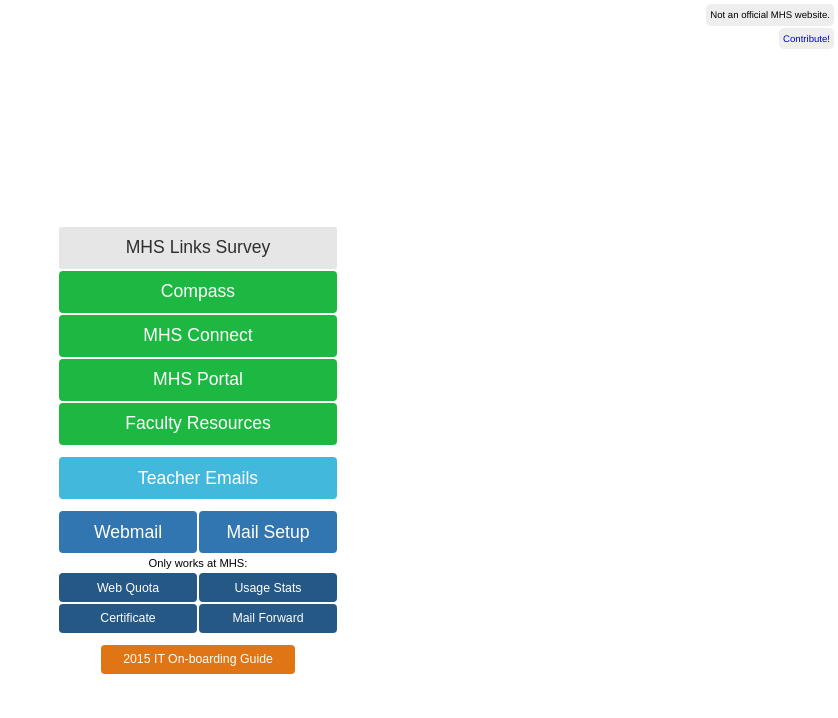
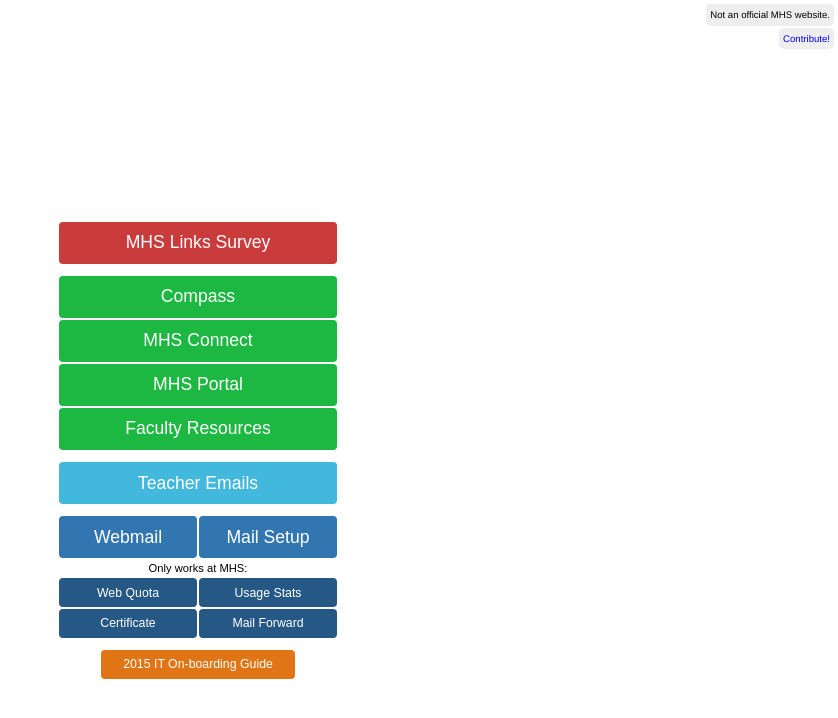
Before and after one commit to mhslinks/mhslinks.github.io, a Jekyll site: the page built from index.html, in a window 1280 px wide. Shown: the top 718 px of the page, without its empty margins (442-1280 px from the left). Built offline with Jekyll 4.4.1, drawn with Linux system fonts in a browser that asks for light colours.

Commit message:
Fix MHS Links Survey link formatting

```diff
--- a/_data/links.yml
+++ b/_data/links.yml
@@ -1,7 +1,9 @@
 - name: MHS Links Survey
   url: http://goo.gl/forms/M9wpKCkuBq
   size: 1-1
-  colour: yellow
+  colour: red
+
+-
 
 - name: Compass
   url: https://mhs.vic.jdlf.com.au
```
